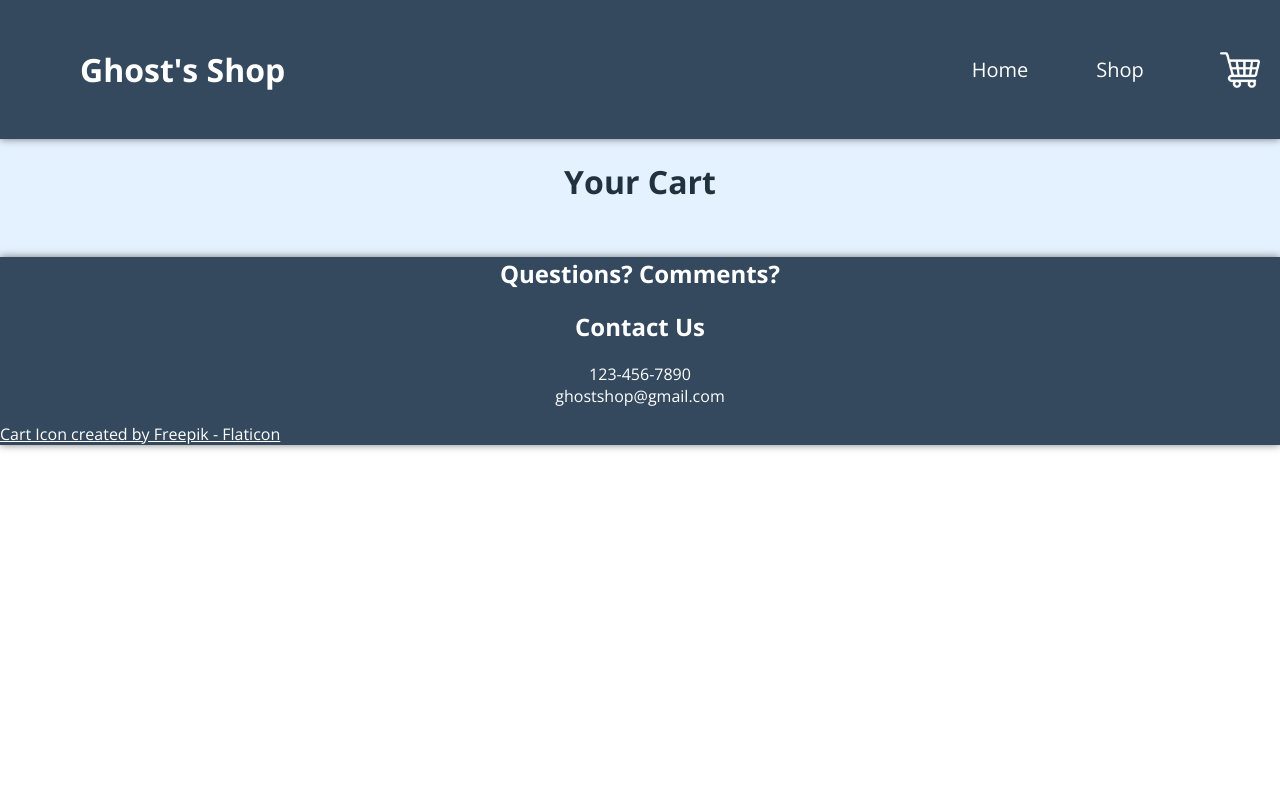
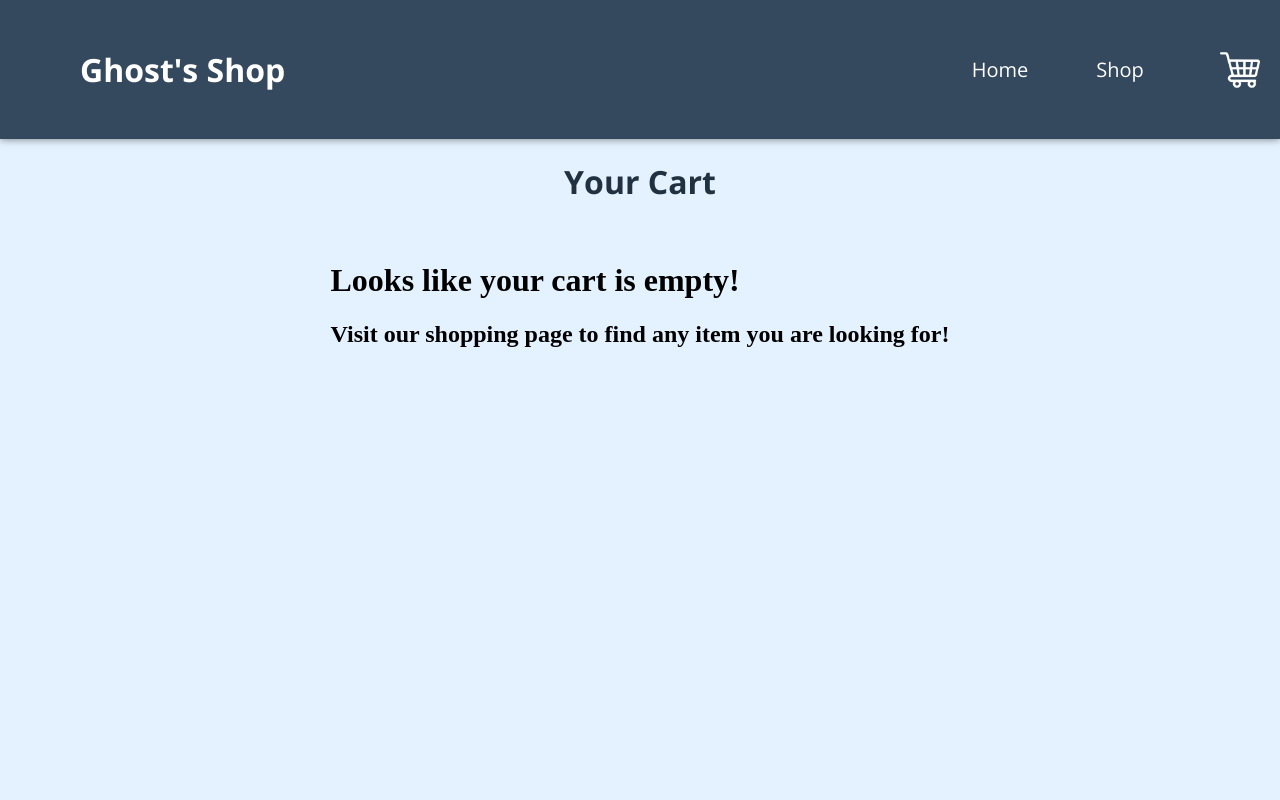
Before and after one commit to Ghost-Mechanic/shopping-cart, a React (Vite) app: page /cart in a window 1280 px wide. Shown: the top 800 px of the page. Built offline with nearby package versions, Linux system fonts and the light colour scheme.

Commit message:
Added message for empty cart on cart page

```diff
--- a/src/components/CartItem.jsx
+++ b/src/components/CartItem.jsx
@@ -1,7 +1,7 @@
 import '../styles/cart-item.css';
 import PropTypes from 'prop-types';
 
-function CartItem({ item }) {
+function CartItem({ item, handleDelete }) {
     return (
         <>
             <div className="cart-item-container">
@@ -13,7 +13,7 @@ function CartItem({ item }) {
                     <input type="number" value={item.quantity} min="0" max="10" />
                     <button className="cart-item-button">+</button>
                 </div>
-                <button className="remove-button">Remove from cart</button>
+                <button className="remove-button" onClick={() => handleDelete(item[0].id)}>Remove from cart</button>
             </div>
         </>
     )
@@ -21,6 +21,7 @@ function CartItem({ item }) {
 
 CartItem.propTypes = {
     item: PropTypes.array,
+    handleDelete: PropTypes.func,
 };
 
 export default CartItem;
--- a/src/components/CartMain.jsx
+++ b/src/components/CartMain.jsx
@@ -11,12 +11,23 @@ function CartMain() {
         console.log(item.quantity);
     });
 
+    // this function handles items being deleted from the cart
+    function handleDeleteFromCart(id) {
+        const newCart = cart.filter((item) => item[0].id !== id);
+        setCart(newCart);
+    }
+
     return (
         <>
             <main>
                 <h1 className="cart-title">Your Cart</h1>
                 <div className="cart-container">
-                    {cart.map((item) => <CartItem key={item[0].id} item={item} />)}
+                    {cart.length === 0 ?
+                    <div className="empty-cart">
+                        <h1>Looks like your cart is empty!</h1>
+                        <h2>Visit our shopping page to find any item you are looking for!</h2>
+                    </div>
+                    : cart.map((item) => <CartItem key={item[0].id} item={item} handleDelete={handleDeleteFromCart} />)}
                 </div>
             </main>
         </>
--- a/src/styles/cart-main.css
+++ b/src/styles/cart-main.css
@@ -2,6 +2,10 @@
 
 main {
     background-color: #e4f1fe;
+}
+
+.empty-cart {
+    height: 70vh;
 }
 
 .cart-container {
```
